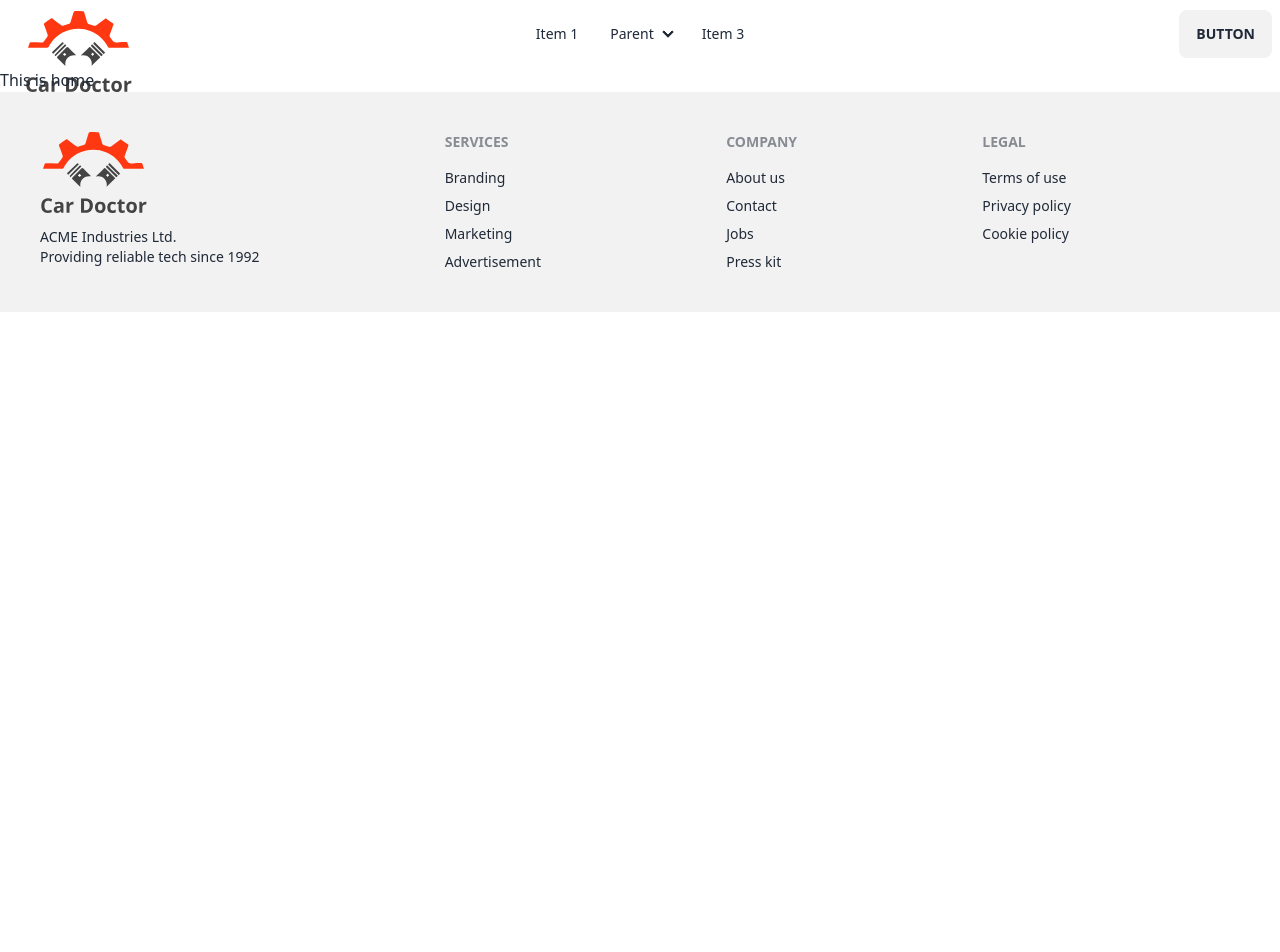
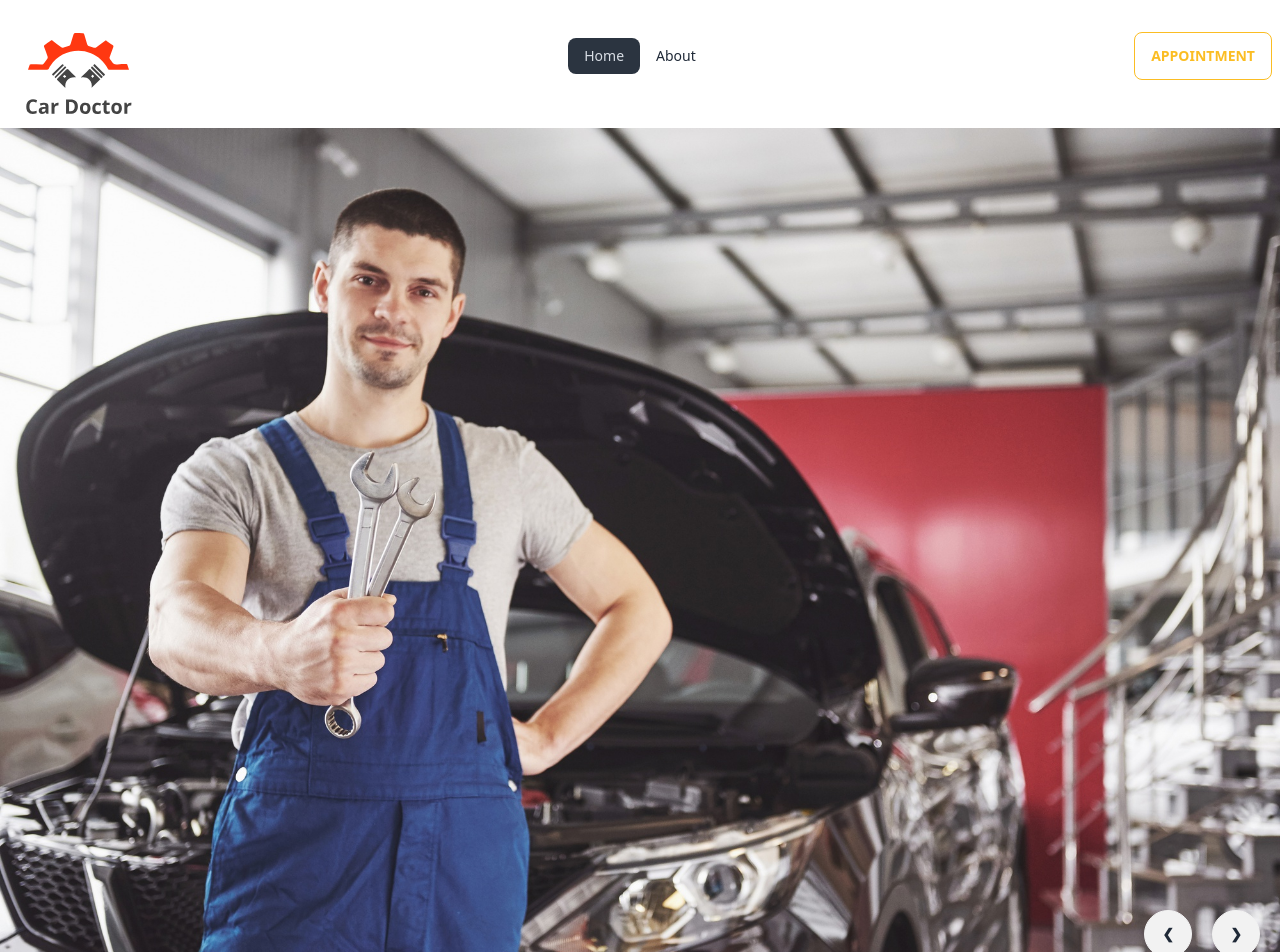
Before and after one commit to mahfuj80/car-doctor-M11, a React (Vite) app: page / in a window 1280 px wide. Shown: the top 952 px of the page. Before the commit the page ends 800 px from the top, so only its background shows below. Built offline with nearby package versions, Linux system fonts and the light colour scheme.

Commit message:
Style Header and create simple banner

```diff
--- /dev/null
+++ b/src/Pages/Home/Banner/Banner.jsx
@@ -0,0 +1,59 @@
+import img1 from '../../../assets/images/banner/1.jpg';
+import img2 from '../../../assets/images/banner/2.jpg';
+import img3 from '../../../assets/images/banner/3.jpg';
+import img4 from '../../../assets/images/banner/4.jpg';
+import img5 from '../../../assets/images/banner/5.jpg';
+import img6 from '../../../assets/images/banner/6.jpg';
+
+const Banner = () => {
+  return (
+    <div className="carousel w-full">
+      <div id="slide1" className="carousel-item relative w-full">
+        <img src={img1} className="w-full" />
+        <div className="absolute flex justify-end transform -translate-y-1/2 left-5 right-5 bottom-0">
+          <a href="#slide4" className="btn btn-circle mr-5">
+            ❮
+          </a>
+          <a href="#slide2" className="btn btn-circle">
+            ❯
+          </a>
+        </div>
+      </div>
+      <div id="slide2" className="carousel-item relative w-full">
+        <img src={img2} className="w-full" />
+        <div className="absolute flex justify-between transform -translate-y-1/2 left-5 right-5 top-1/2">
+          <a href="#slide1" className="btn btn-circle">
+            ❮
+          </a>
+          <a href="#slide3" className="btn btn-circle">
+            ❯
+          </a>
+        </div>
+      </div>
+      <div id="slide3" className="carousel-item relative w-full">
+        <img src={img3} className="w-full" />
+        <div className="absolute flex justify-between transform -translate-y-1/2 left-5 right-5 top-1/2">
+          <a href="#slide2" className="btn btn-circle">
+            ❮
+          </a>
+          <a href="#slide4" className="btn btn-circle">
+            ❯
+          </a>
+        </div>
+      </div>
+      <div id="slide4" className="carousel-item relative w-full">
+        <img src={img4} className="w-full" />
+        <div className="absolute flex justify-between transform -translate-y-1/2 left-5 right-5 top-1/2">
+          <a href="#slide3" className="btn btn-circle">
+            ❮
+          </a>
+          <a href="#slide1" className="btn btn-circle">
+            ❯
+          </a>
+        </div>
+      </div>
+    </div>
+  );
+};
+
+export default Banner;
--- a/src/Pages/Home/Home/Home.jsx
+++ b/src/Pages/Home/Home/Home.jsx
@@ -1,6 +1,9 @@
+import Banner from '../Banner/Banner';
+
 const Home = () => {
   return (
     <div>
+      <Banner></Banner>
       <h2>This is home</h2>
     </div>
   );
--- a/src/Pages/Shared/Navbar/Navbar.jsx
+++ b/src/Pages/Shared/Navbar/Navbar.jsx
@@ -1,9 +1,19 @@
-import { Link } from 'react-router-dom';
+import { Link, NavLink } from 'react-router-dom';
 import logo from '../../../assets/logo.svg';
 
 const Navbar = () => {
+  const navItems = (
+    <>
+      <li>
+        <NavLink to={'/'}>Home</NavLink>
+      </li>
+      <li>
+        <NavLink to={'/about'}>About</NavLink>
+      </li>
+    </>
+  );
   return (
-    <div className="navbar bg-base-100">
+    <div className="navbar bg-base-100 h-28 mb-4">
       <div className="navbar-start">
         <div className="dropdown">
           <label tabIndex={0} className="btn btn-ghost lg:hidden">
@@ -26,23 +36,7 @@
             tabIndex={0}
             className="menu menu-sm dropdown-content mt-3 z-[1] p-2 shadow bg-base-100 rounded-box w-52"
           >
-            <li>
-              <a>Item 1</a>
-            </li>
-            <li>
-              <a>Parent</a>
-              <ul className="p-2">
-                <li>
-                  <a>Submenu 1</a>
-                </li>
-                <li>
-                  <a>Submenu 2</a>
-                </li>
-              </ul>
-            </li>
-            <li>
-              <a>Item 3</a>
-            </li>
+            {navItems}
           </ul>
         </div>
         <Link to={'/'} className="btn btn-ghost normal-case text-xl">
@@ -50,30 +44,10 @@
         </Link>
       </div>
       <div className="navbar-center hidden lg:flex">
-        <ul className="menu menu-horizontal px-1">
-          <li>
-            <a>Item 1</a>
-          </li>
-          <li tabIndex={0}>
-            <details>
-              <summary>Parent</summary>
-              <ul className="p-2">
-                <li>
-                  <a>Submenu 1</a>
-                </li>
-                <li>
-                  <a>Submenu 2</a>
-                </li>
-              </ul>
-            </details>
-          </li>
-          <li>
-            <a>Item 3</a>
-          </li>
-        </ul>
+        <ul className="menu menu-horizontal px-1">{navItems}</ul>
       </div>
       <div className="navbar-end">
-        <a className="btn">Button</a>
+        <a className="btn btn-outline btn-warning">Appointment</a>
       </div>
     </div>
   );
```
